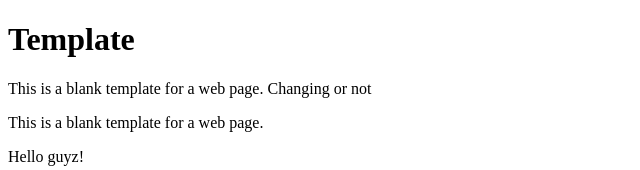
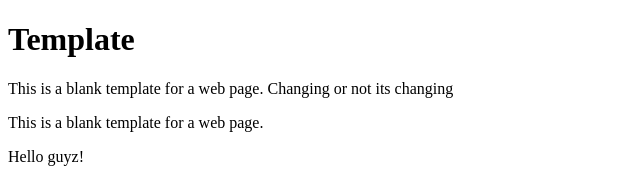
Before and after one commit to satwik-kambham/Music-Store-Page, a plain HTML site: page index.html in a window 1280 px wide. Shown: the top 170 px of the page, without its empty margins (0-640 px from the left). Drawn offline with Linux system fonts and the light colour scheme.

Commit message:
para altered

```diff
--- a/index.html
+++ b/index.html
@@ -7,7 +7,7 @@
 
   <h1>Template</h1>
 
-  <p>This is a blank template for a web page. Changing or not
+  <p>This is a blank template for a web page. Changing or not its changing
 
   </p>
   <p>This is a blank template for a web page.</p>
```
